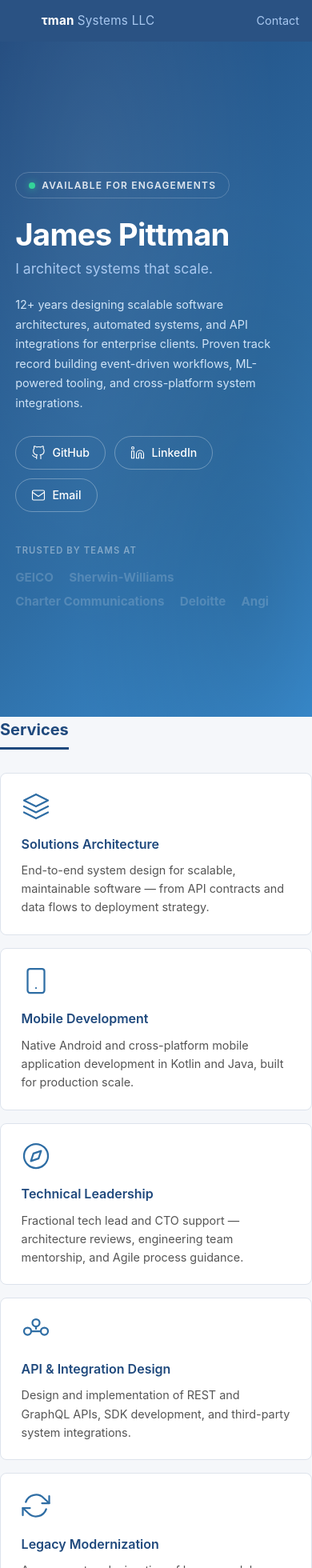
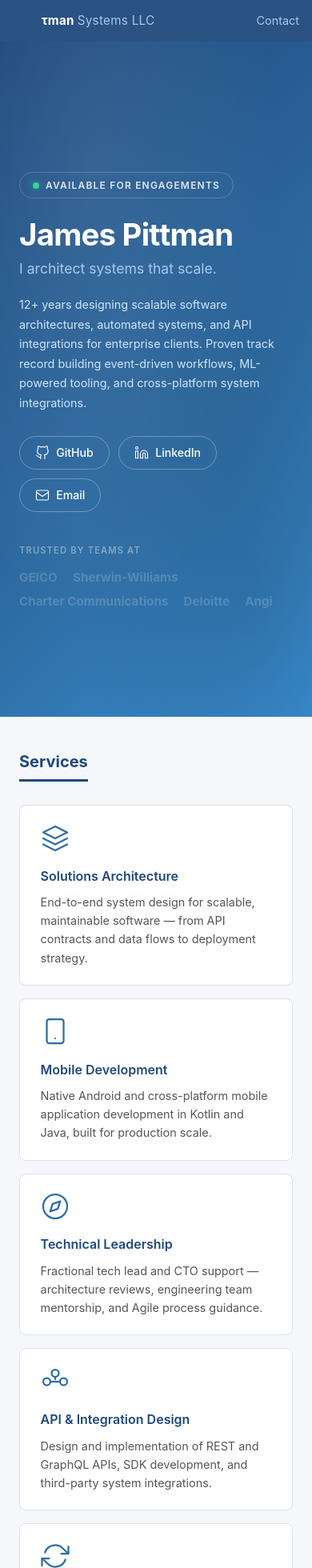
Before and after one commit to jepittman/pittman-systems, a React (Vite) app: page / in a window 390 px wide. Shown: the top 1960 px of the page at 80% size. Built offline with nearby package versions, Linux system fonts and the light colour scheme.

Commit message:
change horizontal spacing

```diff
--- a/src/App.css
+++ b/src/App.css
@@ -101,7 +101,7 @@ body {
   background: linear-gradient(135deg, var(--blue) 0%, var(--blue-lt) 60%, #3a8fd4 100%);
   color: #fff;
   min-height: 100svh;
-  padding: 5rem 2rem 4rem;
+  padding: 5rem clamp(2rem, 5vw, 6rem) 4rem;
   display: flex;
   flex-direction: column;
   justify-content: center;
@@ -262,7 +262,7 @@ body {
 .section {
   max-width: 880px;
   margin: 0 auto;
-  padding: 3.5rem 2rem;
+  padding: 3.5rem clamp(2rem, 5vw, 6rem);
 }
 .section-title {
   font-size: 1.45rem;
@@ -398,7 +398,7 @@ body {
 
 /* ── Mobile ─────────────────────────────────────────────────────────────────── */
 @media (max-width: 640px) {
-  .hero { padding: 6rem 1.2rem 4rem; min-height: 100svh; }
+  .hero { padding: 6rem 1.5rem 4rem; min-height: 100svh; }
   .hero-columns { flex-direction: column; gap: 2.5rem; align-items: flex-start; }
   .hero-right {
     text-align: left;
@@ -416,7 +416,7 @@ body {
   .nav-brand { font-size: 0.95rem; }
   .nav-anim { min-width: 4.8rem; }
 
-  .section { padding: 2.5rem 1.2rem; }
+  .section { padding: 2.5rem 1.5rem; }
   .section-title { font-size: 1.25rem; }
 
   .grid { grid-template-columns: 1fr; gap: 1rem; }
--- a/src/App.jsx
+++ b/src/App.jsx
@@ -31,7 +31,7 @@ function useAnimatedName() {
 
 // ── Scroll reveal ────────────────────────────────────────────────────────────
 
-function useReveal() {
+function useReveal(baseClass = '') {
   const prefersReduced = typeof window !== 'undefined' &&
     window.matchMedia('(prefers-reduced-motion: reduce)').matches
   const ref = useRef(null)
@@ -49,7 +49,8 @@ function useReveal() {
     return () => obs.disconnect()
   }, [prefersReduced])
 
-  return { ref, className: visible ? 'reveal visible' : 'reveal' }
+  const reveal = visible ? 'reveal visible' : 'reveal'
+  return { ref, className: baseClass ? `${baseClass} ${reveal}` : reveal }
 }
 
 // ── Social / hero icons ──────────────────────────────────────────────────────
@@ -250,9 +251,9 @@ function Hero() {
 }
 
 function Services() {
-  const reveal = useReveal()
+  const reveal = useReveal('section')
   return (
-    <section className="section" {...reveal}>
+    <section {...reveal}>
       <h2 className="section-title">Services</h2>
       <div className="grid">
         {services.map((s, i) => (
@@ -268,10 +269,10 @@ function Services() {
 }
 
 function Skills() {
-  const reveal = useReveal()
+  const reveal = useReveal('section')
   return (
     <div className="alt-band">
-      <section className="section" {...reveal}>
+      <section {...reveal}>
         <h2 className="section-title">Technical Skills</h2>
         {skillGroups.map((g, gi) => (
           <div className="skill-group" key={g.label} style={{ transitionDelay: `${gi * 60}ms` }}>
@@ -289,9 +290,9 @@ function Skills() {
 }
 
 function About() {
-  const reveal = useReveal()
+  const reveal = useReveal('section')
   return (
-    <section className="section" {...reveal}>
+    <section {...reveal}>
       <h2 className="section-title">About</h2>
       <p className="about-text">
         Pittman Systems LLC is a technology consulting practice based in Ocean Springs, Mississippi,
@@ -313,10 +314,10 @@ function About() {
 }
 
 function Contact() {
-  const reveal = useReveal()
+  const reveal = useReveal('section')
   return (
     <div className="alt-band">
-      <section className="section" {...reveal}>
+      <section {...reveal}>
         <h2 className="section-title">Contact</h2>
         <div className="contact-box">
           <p className="contact-desc">
```
